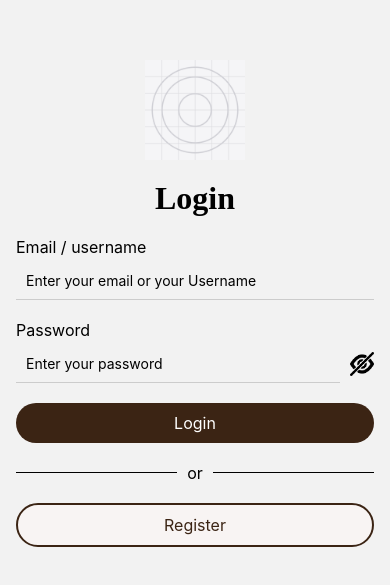
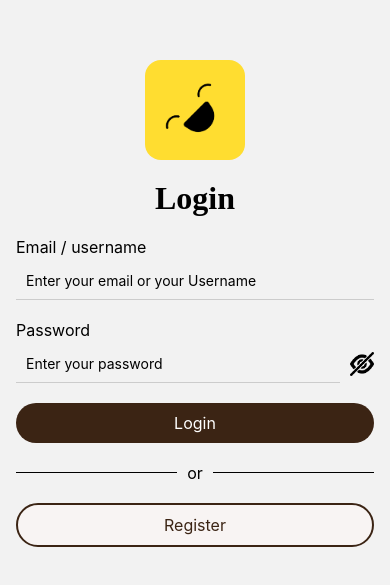
Before and after one commit to RyanFages/Moodly, a React Native app in the folder Moodly_App/: screen /Login in a window 390 px wide. Shown: the part 119-704 px from the top of the page. Built offline with nearby package versions, Linux system fonts and the light colour scheme.

Commit message:
added logo to login

```diff
--- a/Moodly_App/src/components/organisms/LoginForm.js
+++ b/Moodly_App/src/components/organisms/LoginForm.js
@@ -33,7 +33,7 @@ const LoginPage = () => {
             // await AsyncStorage.setItem("user", JSON.stringify(user));
 
             // Rediriger vers la page d'accueil après la connexion réussie
-            navigation.navigate("Home");
+            navigation.navigate("MoodWheel");
 
         } catch (error) {
             console.log('An error occurred:', error.response);
@@ -51,7 +51,7 @@ const LoginPage = () => {
     return (
         <View>
             <Image
-                source={require('../../../assets/icon.png')}
+                source={require('../../../assets/images/logo.png')}
                 style={styles.image}
             />
             <Text style={globalStyles.title}>Login</Text>
@@ -96,6 +96,7 @@ const styles = StyleSheet.create({
         height: 100,
         marginBottom: 20,
         alignSelf: 'center',
+        borderRadius:16,
     },
     separatorContainer: {
         flexDirection: 'row',
```
Also changed, not shown: Moodly_App/assets/images/logo.png (added).
